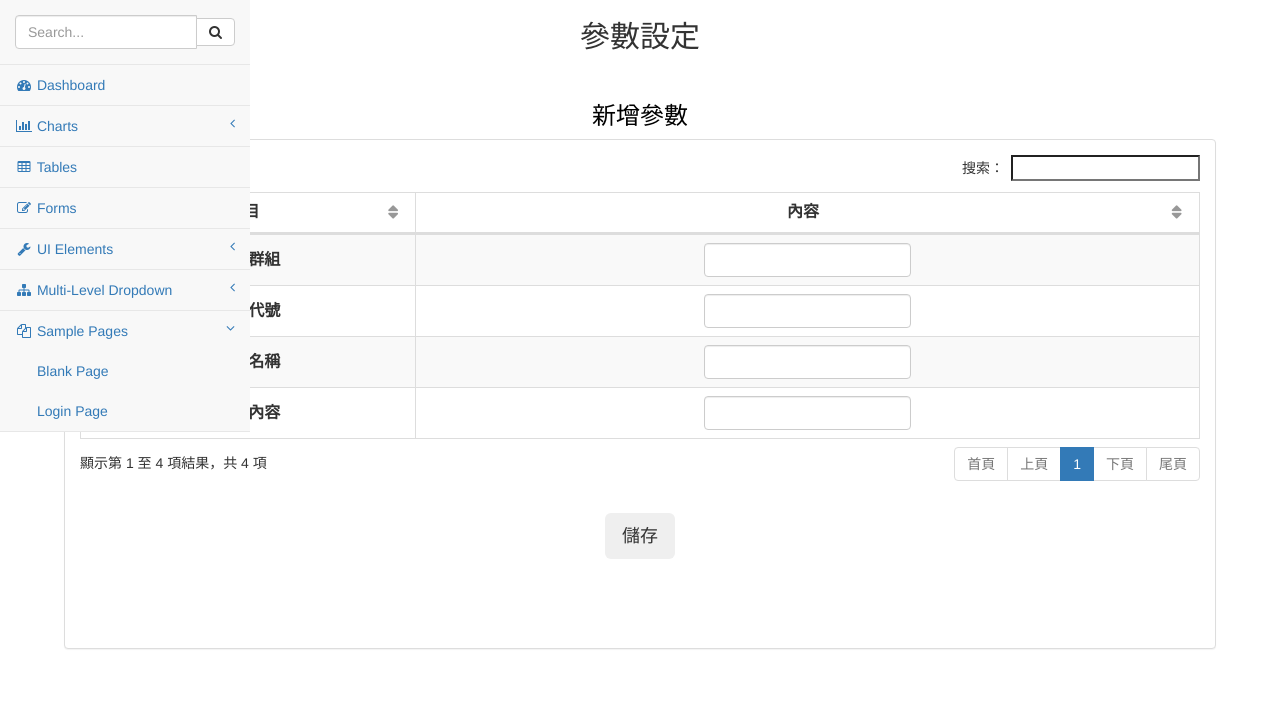
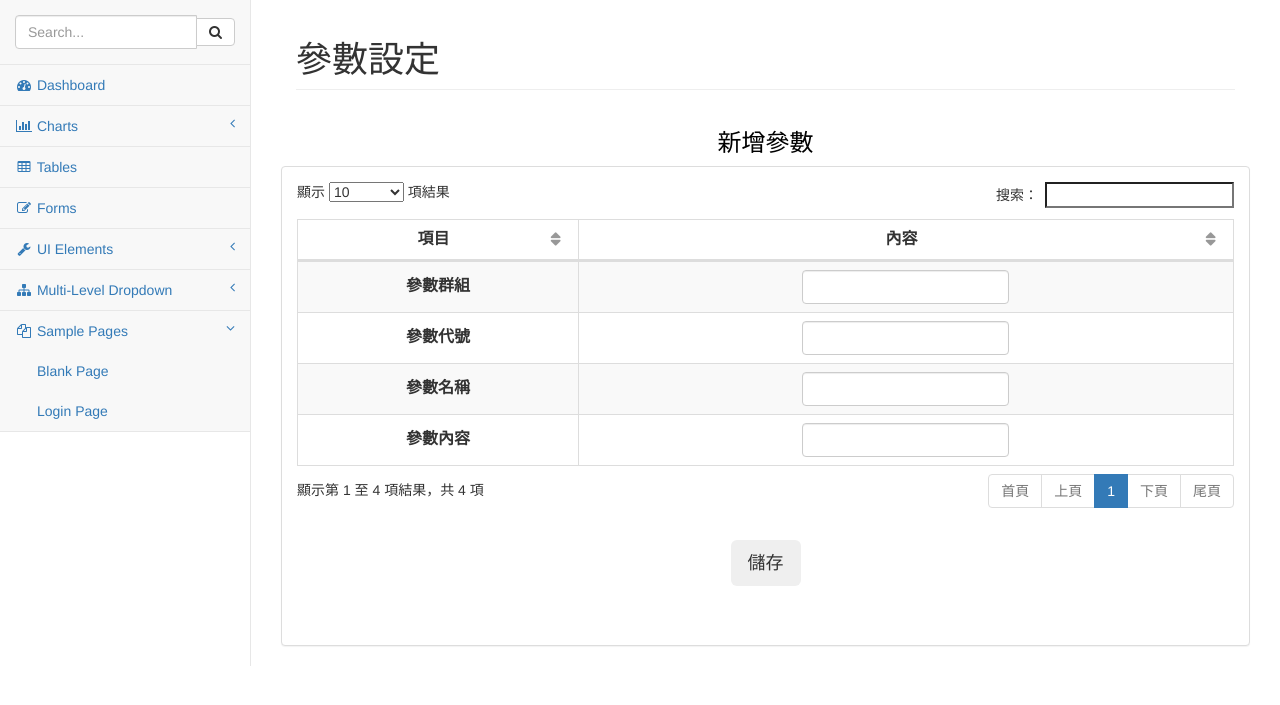
Before and after one commit to chenchunliang/pos, a Laravel app: page /parameter/create in a window 1280 px wide. Shown: the part 51-756 px from the top of the page. Run offline with Laravel 8, Linux system fonts and the light colour scheme; data comes from the database, SQL or seed files in the repository; some libraries are stand-ins or nearby versions.

Commit message:
調整版型

```diff
--- a/resources/views/commontable.blade.php
+++ b/resources/views/commontable.blade.php
@@ -1,23 +1,36 @@
 @include('header')
-<div style="padding:0% 5% 0% 5%">
-  <div class="section-title text-center">
-    <h2>@yield('h2_title')</h2>
+
+
+<!-- Page Content -->
+        <div id="page-wrapper">
+            <div class="container-fluid">
+                <div class="row">
+                    <div class="col-lg-12">
+                        <h1 class="page-header">@yield('h2_title')</h1>
                     </div>
-  <p>&nbsp;</p>
+                    <!-- /.col-lg-12 -->
+                </div>
+                <!-- /.row -->
+            </div>
+            <!-- /.container-fluid -->
+
             <h3 align="center" style="color:#000">@yield('h3_title')</h3>
+
+  <p align="center">@yield('createbtn')@show </p>
     <div class="row">
       <div class="col-lg-12">
         <div class="panel panel-default">
           <div class="panel-body">
             <div id="dataTables-example_wrapper" class="dataTables_wrapper form-inline dt-bootstrap no-footer"> @yield('commontable')
               {{--清單表格--}}
-            <p>&nbsp;</p>
               @show </div>
           </div>
         </div>
       </div>
     </div>
   </div>
+  <!-- /#page-wrapper -->
+
 @include('footer')
 <script>
 var table1;
@@ -37,3 +50,5 @@ $(document).ready(function(){
 	@endif
 });
 </script>
+
+@yield('customjs')@show
--- a/resources/views/listtable.blade.php
+++ b/resources/views/listtable.blade.php
@@ -15,7 +15,7 @@
 
             <h3 align="center" style="color:#000">@yield('h3_title')</h3>
 
-  <p align="center">@yield('createbtn')@show </p>
+  <p align="center">@yield('createbtn')@show</p>
     <div class="row">
       <div class="col-lg-12">
         <div class="panel panel-default">
@@ -53,3 +53,5 @@ $(document).ready(function(){
 	@endif
 });
 </script>
+
+@yield('customjs')@show
```
Lines whose indentation alone changed are shown as unchanged.
